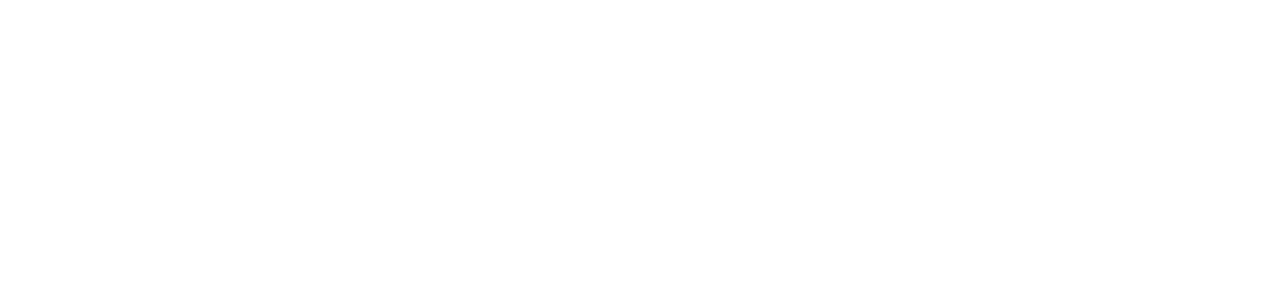
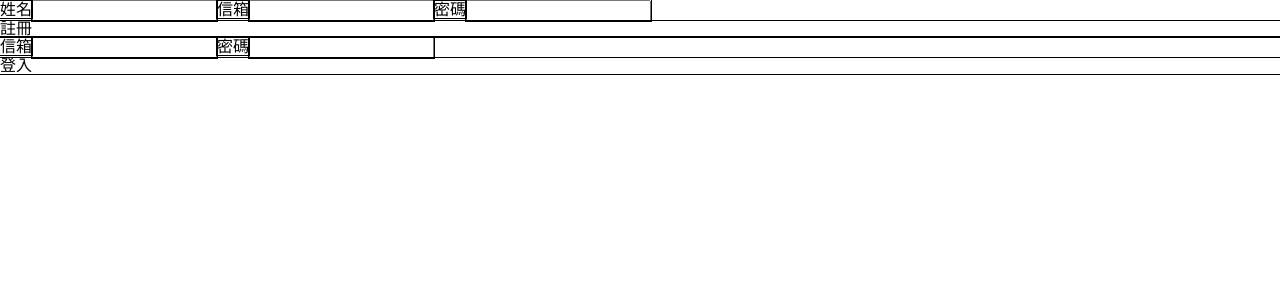
Before and after one commit to zzuhann/fluffy, a React (Create React App) app: page /profile in a window 1280 px wide. Shown: the top 300 px of the page. Built offline with nearby package versions, Linux system fonts and the light colour scheme.

Commit message:
build profile redux and firebase login and register

```diff
--- a/package.json
+++ b/package.json
@@ -14,8 +14,11 @@
     "react": "^18.2.0",
     "react-dom": "^18.2.0",
     "react-redux": "^8.0.2",
+    "react-router-dom": "^6.3.0",
     "react-scripts": "5.0.1",
     "redux": "^4.2.0",
+    "styled-components": "^5.3.5",
+    "styled-reset": "^4.4.2",
     "web-vitals": "^2.1.4"
   },
   "scripts": {
@@ -44,6 +47,7 @@
   },
   "devDependencies": {
     "@babel/preset-typescript": "^7.18.6",
+    "@types/styled-components": "^5.1.26",
     "typescript": "^4.8.2"
   }
 }
--- a/src/App.tsx
+++ b/src/App.tsx
@@ -1,7 +1,27 @@
 import app from "./utils/firebase";
+import store from "../src/store/configureStore";
+import { Provider, useSelector } from "react-redux";
+import { Outlet } from "react-router-dom";
+import { createGlobalStyle } from "styled-components";
+import { Reset } from "styled-reset";
+
+const GlobalStyle = createGlobalStyle`
+  * {
+    outline: solid 1px black;
+    box-sizing: border-box;
+  }
+`;
 
 function App() {
-  return <div className="App"></div>;
+  return (
+    <Provider store={store}>
+      <Reset />
+      <GlobalStyle />
+      {/* <Header /> */}
+      <Outlet />
+      {/* <Footer /> */}
+    </Provider>
+  );
 }
 
 export default App;
--- /dev/null
+++ b/src/functions/profileReducerFunction.ts
@@ -0,0 +1,28 @@
+import { ActionType } from "../reducers/profile";
+
+export function setName(name: string) {
+  return {
+    type: ActionType.setProfileName,
+    payload: { name },
+  };
+}
+
+export function setEmail(email: string) {
+  return {
+    type: ActionType.setProfileEmail,
+    payload: { email },
+  };
+}
+
+export function setPassword(password: string) {
+  return {
+    type: ActionType.setProfilePassword,
+    payload: { password },
+  };
+}
+
+export function clearProfileInfo() {
+  return {
+    type: ActionType.clearProfileInfo,
+  };
+}
--- a/src/index.tsx
+++ b/src/index.tsx
@@ -1,10 +1,23 @@
 import React from "react";
 import ReactDOM from "react-dom/client";
 import App from "./App";
+import { BrowserRouter, Navigate, Route, Routes } from "react-router-dom";
+import Home from "./pages/Home/HomePage";
+import ProfileLoginRegister from "./pages/Profile/ProfileLoginRegister";
 
 const root = ReactDOM.createRoot(document.getElementById("root")!);
 root.render(
-  <React.StrictMode>
-    <App />
-  </React.StrictMode>
+  <BrowserRouter>
+    <Routes>
+      <Route path="/" element={<App />}>
+        <Route index element={<Home />} />
+        {/* <Route path="products/:id" element={<Product />} />
+        <Route path="hello" element={<Hello />} />
+        <Route path="checkout" element={<Checkout />} />
+        <Route path="thankyou" element={<ThankYou />} /> */}
+        <Route path="profile" element={<ProfileLoginRegister />} />
+        <Route path="*" element={<Navigate to="/" replace />} />
+      </Route>
+    </Routes>
+  </BrowserRouter>
 );
--- /dev/null
+++ b/src/pages/Home/HomePage.tsx
@@ -0,0 +1,6 @@
+import React from "react";
+const Home = () => {
+  return <a href="/profile">go</a>;
+};
+
+export default Home;
--- /dev/null
+++ b/src/pages/Profile/ProfileLoginRegister.tsx
@@ -0,0 +1,97 @@
+import React from "react";
+import {
+  createUserWithEmailAndPassword,
+  signInWithEmailAndPassword,
+} from "firebase/auth";
+import { auth } from "../../utils/firebase";
+
+import {
+  setName,
+  setEmail,
+  setPassword,
+  clearProfileInfo,
+} from "../../functions/profileReducerFunction";
+import { useSelector, useDispatch } from "react-redux";
+import { Profile } from "../../reducers/profile";
+
+const ProfileLoginRegister = () => {
+  const profile = useSelector((state: Profile) => state);
+  const dispatch = useDispatch();
+
+  function createProfile() {
+    if (Object.values(profile).some((item) => item === "")) return;
+
+    createUserWithEmailAndPassword(auth, profile.email, profile.password).then(
+      (userCredential) => {
+        const user = userCredential.user;
+        console.log(user);
+      }
+    );
+    dispatch(clearProfileInfo());
+  }
+
+  function logInProfile() {
+    if (!profile.email && !profile.password) return;
+    signInWithEmailAndPassword(auth, profile.email, profile.password).then(
+      (userCredential) => {
+        const user = userCredential.user;
+        console.log(user);
+      }
+    );
+    dispatch(clearProfileInfo());
+  }
+
+  return (
+    <>
+      <form>
+        <label htmlFor="name">姓名</label>
+        <input
+          type="text"
+          id="name"
+          onChange={(e) => {
+            dispatch(setName(e.target.value));
+          }}
+        />
+        <label htmlFor="email">信箱</label>
+        <input
+          type="text"
+          id="email"
+          onChange={(e) => {
+            dispatch(setEmail(e.target.value));
+          }}
+        />
+        <label htmlFor="password">密碼</label>
+        <input
+          type="text"
+          id="password"
+          onChange={(e) => {
+            dispatch(setPassword(e.target.value));
+          }}
+        />
+        <div onClick={() => createProfile()}>註冊</div>
+      </form>
+
+      <form>
+        <label htmlFor="email">信箱</label>
+        <input
+          type="text"
+          id="email"
+          onChange={(e) => {
+            dispatch(setEmail(e.target.value));
+          }}
+        />
+        <label htmlFor="password">密碼</label>
+        <input
+          type="text"
+          id="password"
+          onChange={(e) => {
+            dispatch(setPassword(e.target.value));
+          }}
+        />
+        <div onClick={() => logInProfile()}>登入</div>
+      </form>
+    </>
+  );
+};
+
+export default ProfileLoginRegister;
--- /dev/null
+++ b/src/reducers/profile.ts
@@ -0,0 +1,60 @@
+export enum ActionType {
+  setProfileName,
+  setProfileEmail,
+  setProfilePassword,
+  clearProfileInfo,
+}
+
+interface setProfileName {
+  type: ActionType.setProfileName;
+  payload: { name: string };
+}
+
+interface setProfileEmail {
+  type: ActionType.setProfileEmail;
+  payload: { email: string };
+}
+
+interface setProfilePassword {
+  type: ActionType.setProfilePassword;
+  payload: { password: string };
+}
+
+interface clearProfileInfo {
+  type: ActionType.clearProfileInfo;
+}
+
+export type ProfileActions =
+  | setProfileName
+  | setProfileEmail
+  | setProfilePassword
+  | clearProfileInfo;
+
+export type Profile = {
+  name: string;
+  password: string;
+  email: string;
+};
+
+const initialState: Profile = { name: "", password: "", email: "" };
+
+const ProfileReducer = (state = initialState, action: ProfileActions) => {
+  switch (action.type) {
+    case ActionType.setProfileName: {
+      return { ...state, name: action.payload.name };
+    }
+    case ActionType.setProfileEmail: {
+      return { ...state, email: action.payload.email };
+    }
+    case ActionType.setProfilePassword: {
+      return { ...state, password: action.payload.password };
+    }
+    case ActionType.clearProfileInfo: {
+      return { name: "", password: "", email: "" };
+    }
+    default:
+      return state;
+  }
+};
+
+export default ProfileReducer;
--- /dev/null
+++ b/src/store/configureStore.ts
@@ -0,0 +1,5 @@
+import { createStore } from "redux";
+import ProfileReducer from "../reducers/profile";
+
+const store = createStore(ProfileReducer);
+export default store;
--- a/src/utils/firebase.ts
+++ b/src/utils/firebase.ts
@@ -1,5 +1,6 @@
 import { initializeApp } from "firebase/app";
-import { getAnalytics } from "firebase/analytics";
+import { getAuth } from "firebase/auth";
+
 const firebaseConfig = {
   apiKey: "AIzaSyDAkTylknc1WuxVFunAYYec33YBelSDBQ0",
   authDomain: "fluffy-18025.firebaseapp.com",
@@ -11,6 +12,6 @@
 };
 
 const app = initializeApp(firebaseConfig);
-const analytics = getAnalytics(app);
+export const auth = getAuth(app);
 
 export default app;
```
Also changed, not shown: tsconfig.json (+8 -8 lines), 1 other file (tests, documents, lock files or other folders).
